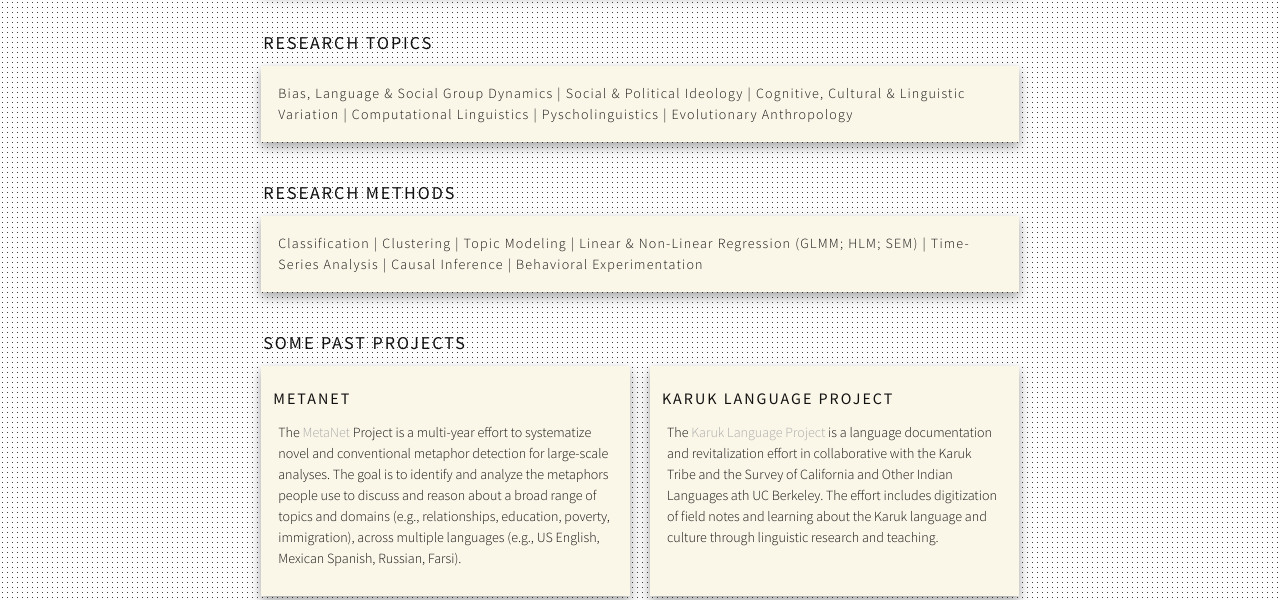
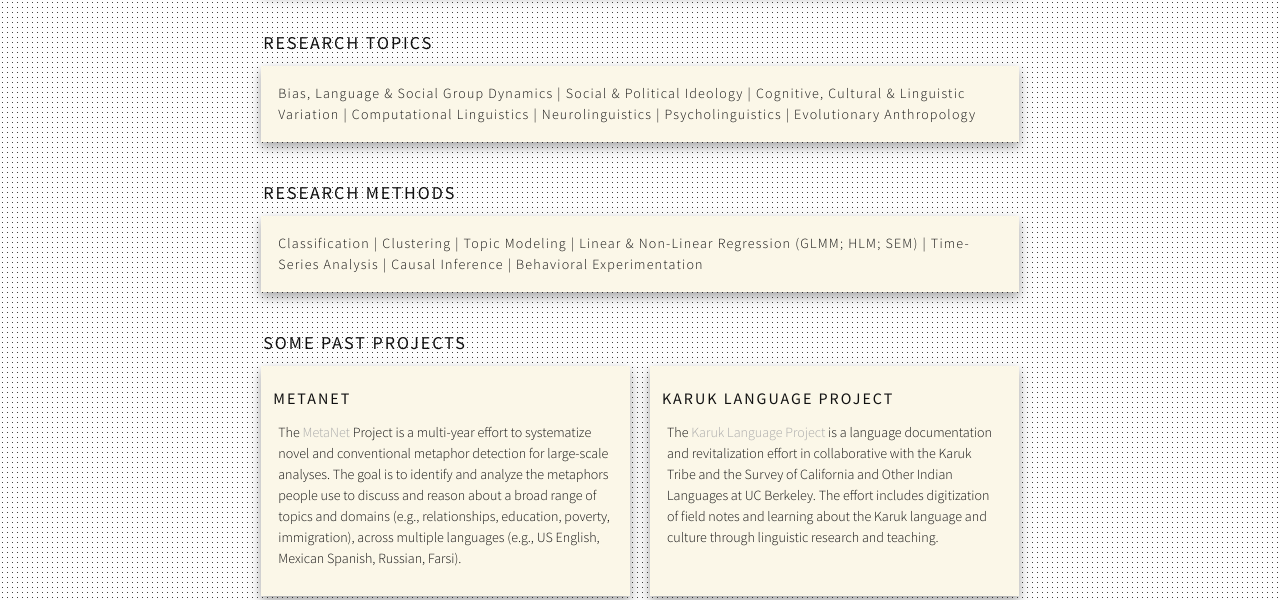
Before and after one commit to kariemoorman/kariemoorman.github.io, a Jekyll site: the page built from about.md, in a window 1280 px wide. Shown: the part 475-1075 px from the top of the page. Built offline with Jekyll 4.4.1, drawn with Linux system fonts in a browser that asks for light colours; nearby versions of some CDN libraries.

Commit message:
Update about.md

```diff
--- a/about.md
+++ b/about.md
@@ -14,7 +14,7 @@ permalink: /about/
 <div class='manual-container'>
 <div class="manual-title">Research Topics</div>
 <div class="manual-content">
-<p class='wide'> Bias, Language & Social Group Dynamics | Social & Political Ideology | Cognitive, Cultural & Linguistic Variation | Computational Linguistics | Pyscholinguistics | Evolutionary Anthropology </p>
+<p class='wide'> Bias, Language & Social Group Dynamics | Social & Political Ideology | Cognitive, Cultural & Linguistic Variation | Computational Linguistics | Neurolinguistics | Psycholinguistics | Evolutionary Anthropology </p>
 </div>
 </div>
 
@@ -53,7 +53,7 @@ permalink: /about/
 
 <div class="manual-content h-min item2">
 <div class="manual-subtitle">Karuk Language Project</div>
-<div><p>The <a href="http://linguistics.berkeley.edu/~karuk/resources.php" target="_blank">Karuk Language Project</a> is a language documentation and revitalization effort in collaborative with the Karuk Tribe and the Survey of California and Other Indian Languages ath UC Berkeley. The effort includes digitization of field notes and learning about the Karuk language and culture through linguistic research and teaching.</p></div>
+<div><p>The <a href="http://linguistics.berkeley.edu/~karuk/resources.php" target="_blank">Karuk Language Project</a> is a language documentation and revitalization effort in collaborative with the Karuk Tribe and the Survey of California and Other Indian Languages at UC Berkeley. The effort includes digitization of field notes and learning about the Karuk language and culture through linguistic research and teaching.</p></div>
 </div>
 </div>
 </div>
```
